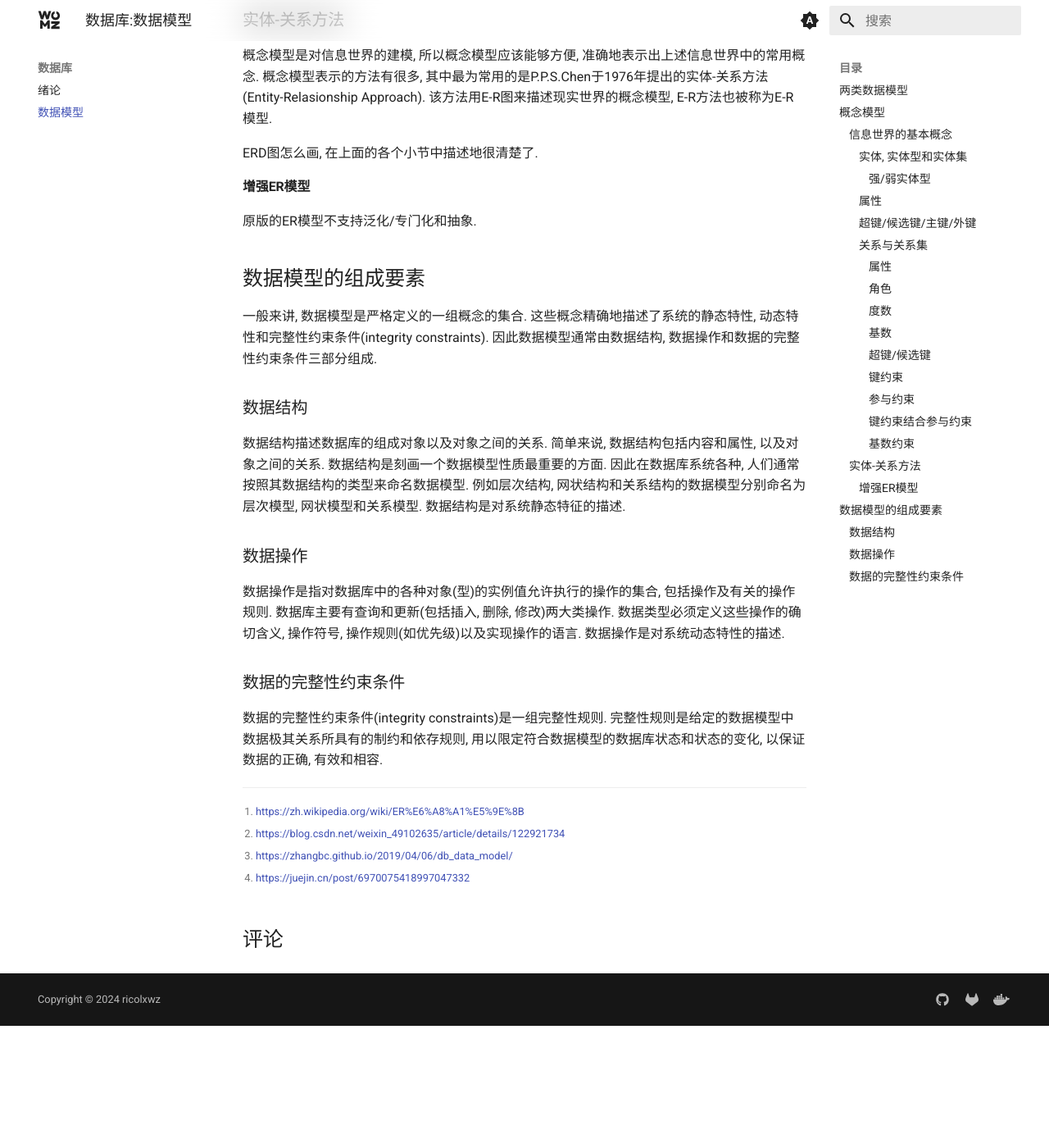
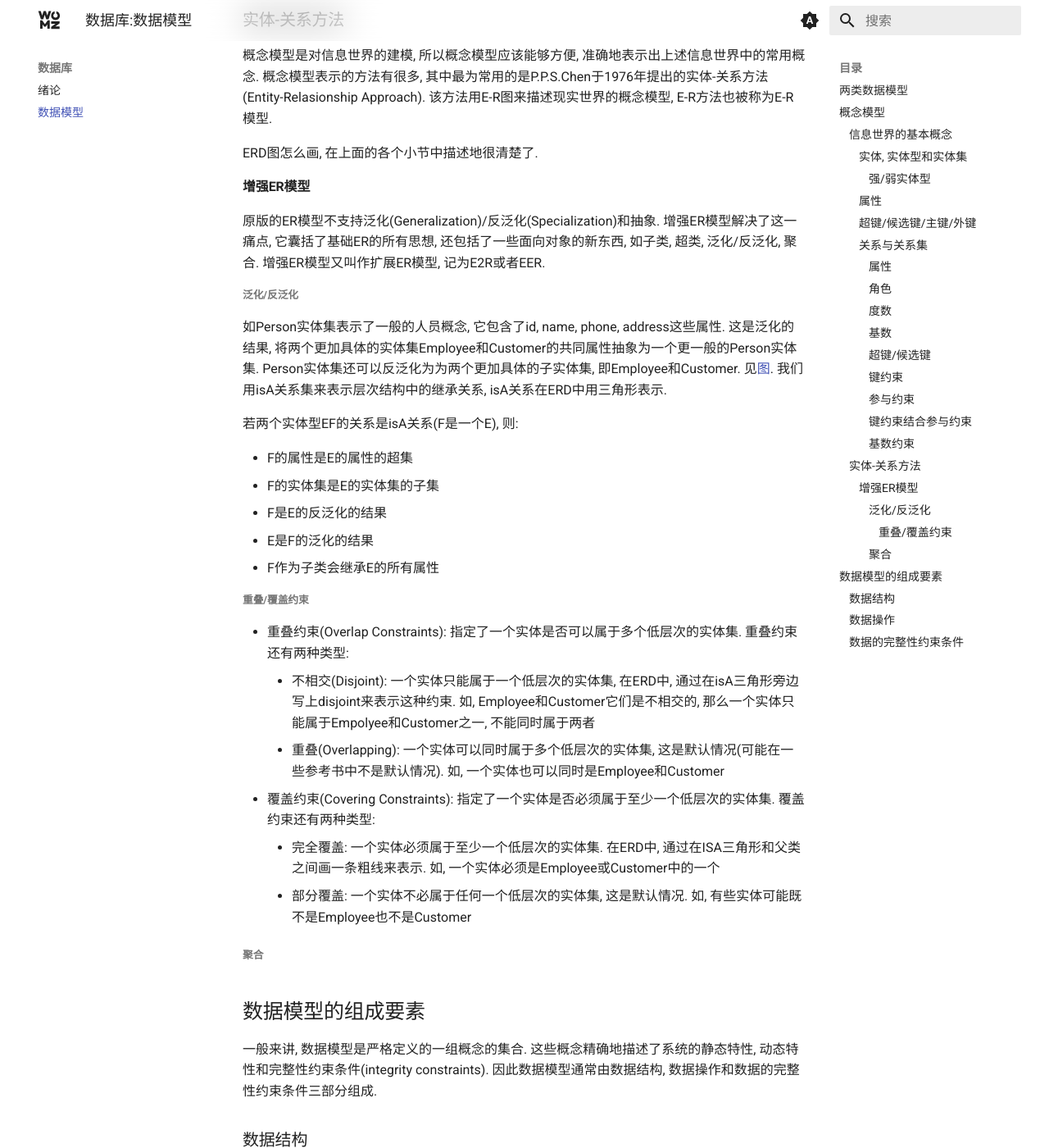
Before and after one commit to sigmax01/gk, an MkDocs documentation site: the page built from docs/数据库/数据模型.md, in a window 1280 px wide and 1400 px high, scrolled down 4976 px. Shown: the whole window at 82% size. Built offline with MkDocs 1.6.1 and Material for MkDocs 9.7.7, drawn with Linux system fonts in a browser that asks for light colours; comment, search, counter and statistics services are not loaded; before the commit the page ends 6227 px from its top, so only the background shows below that.

Commit message:
feat: Enhance ER model in database concept design
- Updated the ER model in the database concept design to support Generalization/Specialization and abstraction.
- Added explanations for weak entity types.
- Fixed a typo in the description of relationship types.
- Added data model code.

Refactor the ER model in the database concept design to improve its functionality and clarity. This includes adding support for Generalization/Specialization and abstraction, providing explanations for weak entity types, fixing a typo in the description of relationship types, and adding data model code.

```diff
--- a/docs/数据库/数据模型.md
+++ b/docs/数据库/数据模型.md
@@ -141,7 +141,32 @@ ERD图怎么画, 在上面的各个小节中描述地很清楚了.
 
 #### 增强ER模型
 
-原版的ER模型不支持泛化/专门化和抽象.
+原版的ER模型不支持泛化(Generalization)/反泛化(Specialization)和抽象. 增强ER模型解决了这一痛点, 它囊括了基础ER的所有思想, 还包括了一些面向对象的新东西, 如子类, 超类, 泛化/反泛化, 聚合. 增强ER模型又叫作扩展ER模型, 记为E2R或者EER.
+
+##### 泛化/反泛化
+
+如Person实体集表示了一般的人员概念, 它包含了id, name, phone, address这些属性. 这是泛化的结果, 将两个更加具体的实体集Employee和Customer的共同属性抽象为一个更一般的Person实体集. Person实体集还可以反泛化为为两个更加具体的子实体集, 即Employee和Customer. 见[图](https://img.ricolxwz.io/2024/08/a95e1bdc0b959cb71b3401f449141373.png). 我们用isA关系集来表示层次结构中的继承关系, isA关系在ERD中用三角形表示.
+
+若两个实体型EF的关系是isA关系(F是一个E), 则:
+
+- F的属性是E的属性的超集
+- F的实体集是E的实体集的子集
+- F是E的反泛化的结果
+- E是F的泛化的结果
+- F作为子类会继承E的所有属性
+
+###### 重叠/覆盖约束
+
+- 重叠约束(Overlap Constraints): 指定了一个实体是否可以属于多个低层次的实体集. 重叠约束还有两种类型:
+    - 不相交(Disjoint): 一个实体只能属于一个低层次的实体集, 在ERD中, 通过在isA三角形旁边写上disjoint来表示这种约束. 如, Employee和Customer它们是不相交的, 那么一个实体只能属于Empolyee和Customer之一, 不能同时属于两者
+    - 重叠(Overlapping): 一个实体可以同时属于多个低层次的实体集, 这是默认情况(可能在一些参考书中不是默认情况). 如, 一个实体也可以同时是Employee和Customer
+- 覆盖约束(Covering Constraints): 指定了一个实体是否必须属于至少一个低层次的实体集. 覆盖约束还有两种类型:
+    - 完全覆盖: 一个实体必须属于至少一个低层次的实体集. 在ERD中, 通过在ISA三角形和父类之间画一条粗线来表示. 如, 一个实体必须是Employee或Customer中的一个
+    - 部分覆盖: 一个实体不必属于任何一个低层次的实体集, 这是默认情况. 如, 有些实体可能既不是Employee也不是Customer
+
+##### 聚合
+
+
 
 ## 数据模型的组成要素
 
```
